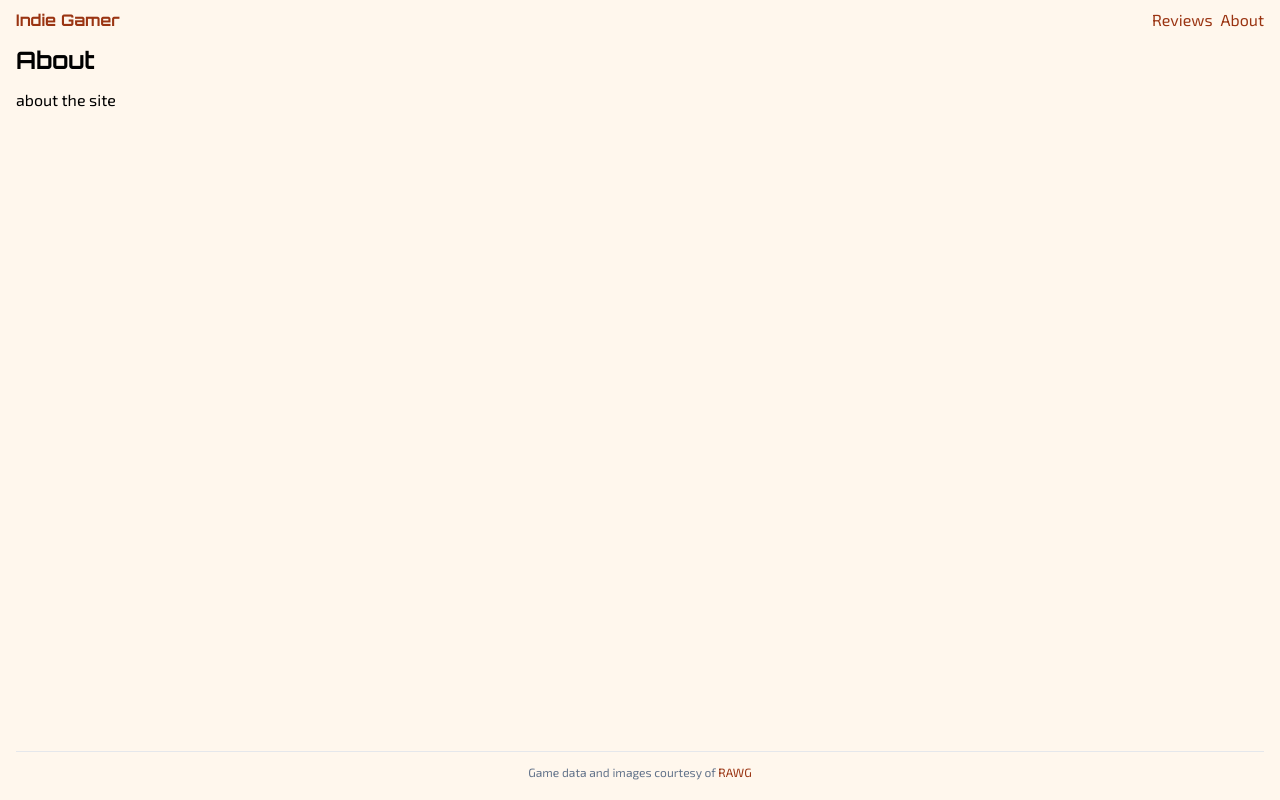
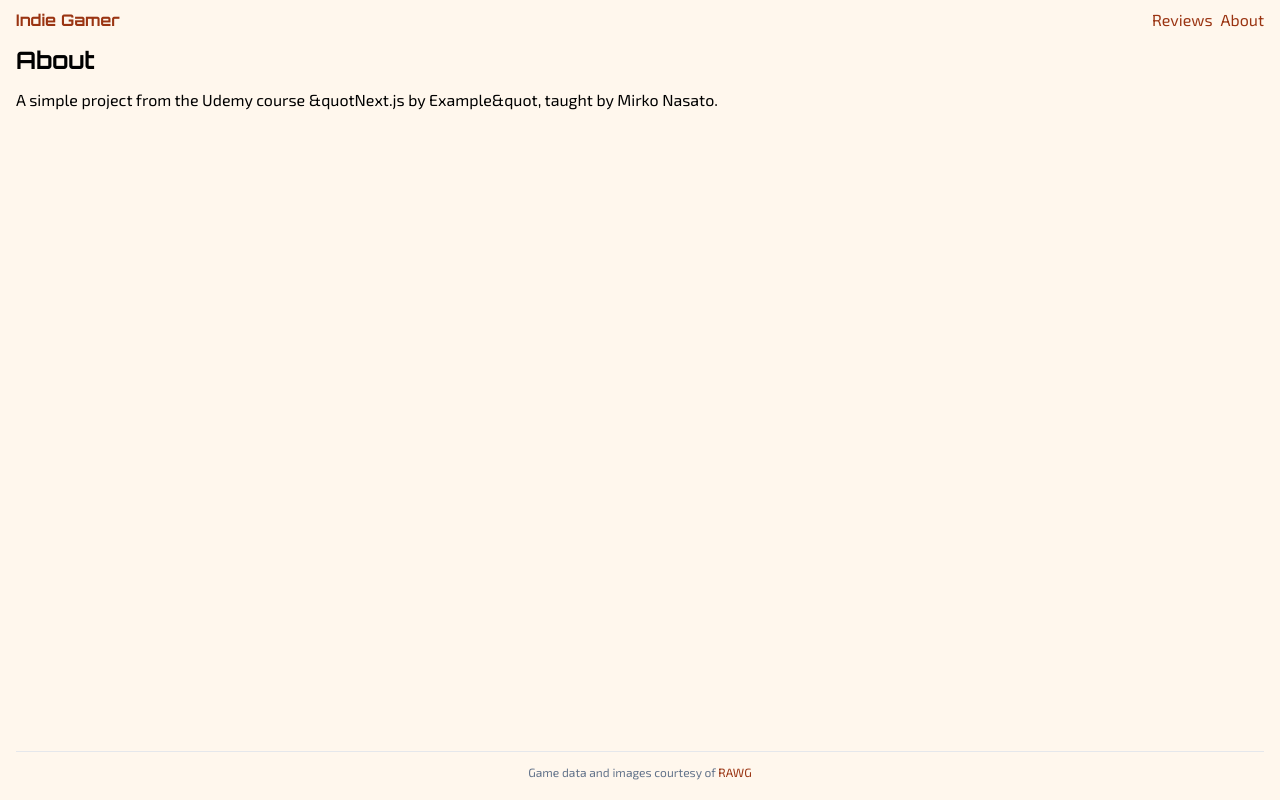
Before and after one commit to RayOlivier/next-reviews, a Next.js app: page /about in a window 1280 px wide. Built offline with nearby package versions, Linux system fonts and the light colour scheme.

Commit message:
update about page

```diff
--- a/app/about/page.tsx
+++ b/app/about/page.tsx
@@ -2,14 +2,17 @@ import Heading from '@/components/Heading';
 import { Metadata } from 'next';
 
 export const metadata: Metadata = {
-  title: 'About',
+  title: 'About'
 };
 
 export default function AboutPage() {
   return (
     <>
       <Heading>About</Heading>
-      <p>about the site</p>
+      <p>
+        A simple project from the Udemy course &quotNext.js by Example&quot,
+        taught by Mirko Nasato.
+      </p>
     </>
   );
 }
```
